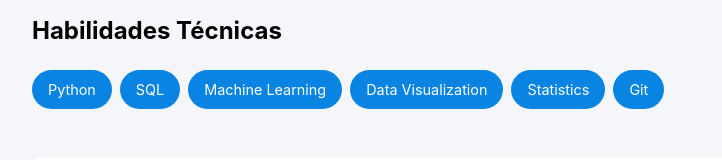
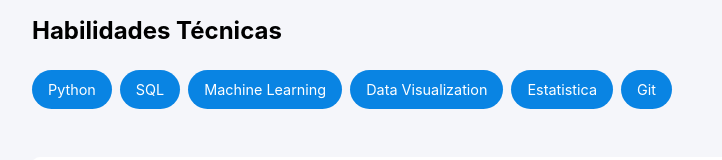
Before and after one commit to eddieHerman-lab/eddieHerman-lab.github.io, a plain HTML site: page index.html in a window 1280 px wide. Shown: the part 1765-1925 px from the top of the page, without its empty margins (8-730 px from the left). Drawn offline with Linux system fonts and the light colour scheme.

Commit message:
Update index.html

```diff
--- a/index.html
+++ b/index.html
@@ -198,7 +198,7 @@
                 <span class="skill-tag">SQL</span>
                 <span class="skill-tag">Machine Learning</span>
                 <span class="skill-tag">Data Visualization</span>
-                <span class="skill-tag">Statistics</span>
+                <span class="skill-tag">Estatistica</span>
                 <span class="skill-tag">Git</span>
             </div>
         </section>
```
